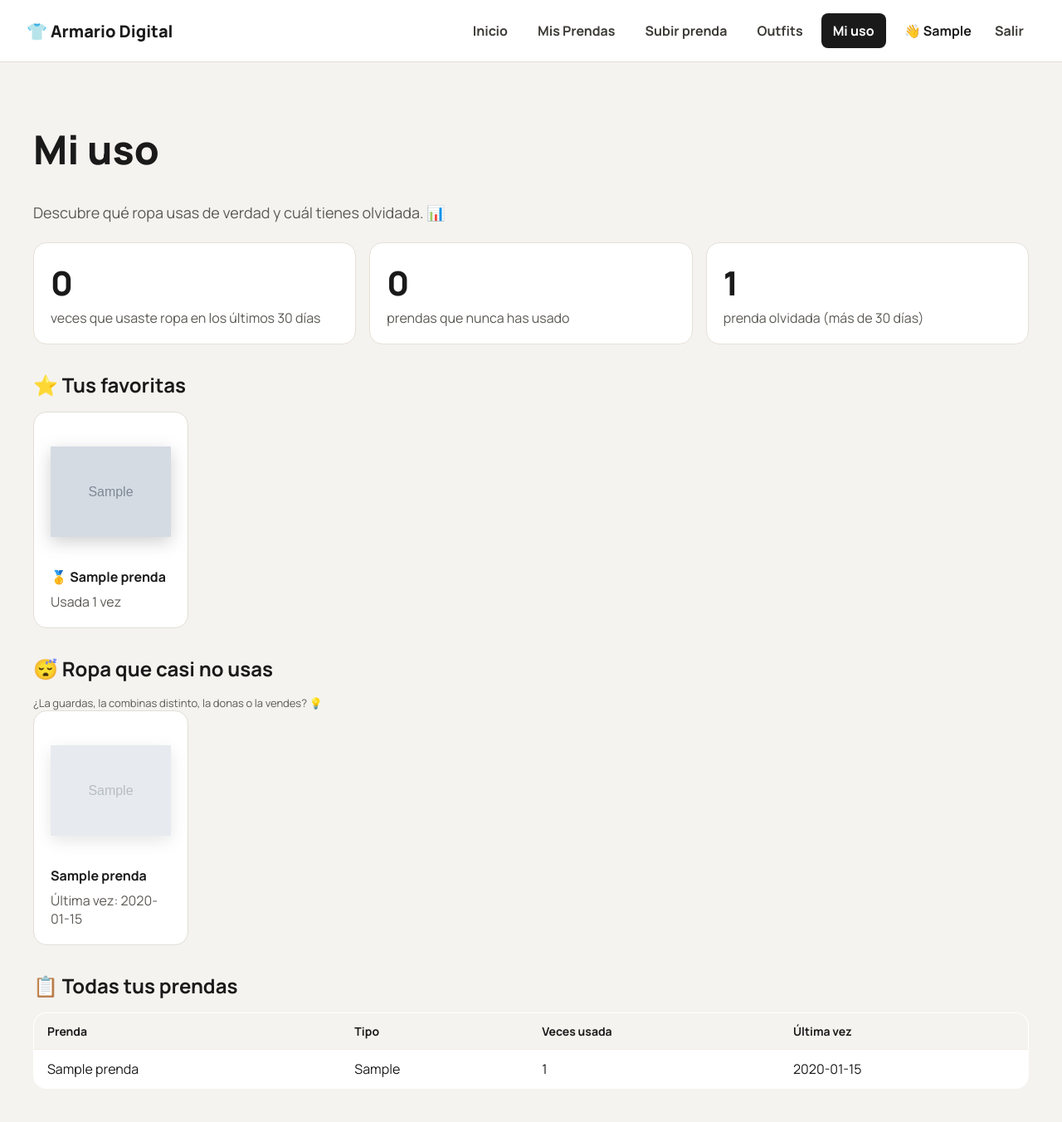
After one commit to araneaemerson-oss/armario-digital, a Flask app: page /mi-uso in a window 1280 px wide. The commit adds this page. Shown: the whole page at 83% size. Run offline with Flask 3, Linux system fonts and the light colour scheme; the visitor is signed in with stand-in values (Sample User, id 1); tables that the repository leaves empty hold one stand-in row (values such as "Sample post"); grey boxes marked "Sample" are stand-in pictures.

Commit message:
Outfit del día según el clima y estadísticas de uso de la ropa

```diff
--- a/app.py
+++ b/app.py
@@ -1,6 +1,6 @@
 from flask import Flask, render_template, request, redirect, flash, session, jsonify
 from werkzeug.security import generate_password_hash, check_password_hash
-import os, uuid, random, colorsys
+import os, uuid, random, colorsys, json, time, datetime, urllib.request
 from werkzeug.utils import secure_filename
 import sqlite3
 
@@ -61,6 +61,15 @@ def crear_tabla():
         columnas.append(columna["name"])
     if "usuario_id" not in columnas:
         conexion.execute("ALTER TABLE prendas ADD COLUMN usuario_id INTEGER REFERENCES usuarios(id)")
+
+    # Registro de uso: qué prenda te pusiste y qué día 📊
+    conexion.execute("""
+        CREATE TABLE IF NOT EXISTS usos(
+        usuario_id INTEGER REFERENCES usuarios(id),
+        prenda_id INTEGER REFERENCES prendas(id),
+        fecha TEXT,
+        PRIMARY KEY (usuario_id, prenda_id, fecha))
+        """)
 
     # Corrige los nombres automáticos viejos que quedaron mal ("Camisa blanco" → "Camisa blanca")
     for prenda in conexion.execute("SELECT id, nombre, tipo, color FROM prendas").fetchall():
@@ -297,6 +306,48 @@ def borrar_foto_del_disco(ruta_foto):
             os.remove(ruta_completa)
 
 
+# ---------- 🌦️ Clima de hoy (Open-Meteo: gratis y sin cuenta) ----------
+CIUDAD = {"nombre": "Guayaquil", "latitud": -2.19, "longitud": -79.89}
+DESCRIPCION_CLIMA = {
+    0: ("☀️", "Despejado"), 1: ("🌤️", "Casi despejado"), 2: ("⛅", "Parcialmente nublado"),
+    3: ("☁️", "Nublado"), 45: ("🌫️", "Neblina"), 48: ("🌫️", "Neblina"),
+    51: ("🌦️", "Llovizna"), 53: ("🌦️", "Llovizna"), 55: ("🌦️", "Llovizna fuerte"),
+    61: ("🌧️", "Lluvia ligera"), 63: ("🌧️", "Lluvia"), 65: ("🌧️", "Lluvia fuerte"),
+    80: ("🌦️", "Chubascos"), 81: ("🌧️", "Chubascos"), 82: ("⛈️", "Chubascos fuertes"),
+    95: ("⛈️", "Tormenta"), 96: ("⛈️", "Tormenta"), 99: ("⛈️", "Tormenta"),
+}
+clima_guardado = {"datos": None, "hora": 0}      # guardamos el clima 30 minutos para no preguntar a cada rato
+
+def clima_de_hoy():
+    if clima_guardado["datos"] and time.time() - clima_guardado["hora"] < 30 * 60:
+        return clima_guardado["datos"]
+    url = ("https://api.open-meteo.com/v1/forecast"
+           f"?latitude={CIUDAD['latitud']}&longitude={CIUDAD['longitud']}"
+           "&current=temperature_2m,precipitation,weather_code&timezone=auto")
+    try:
+        with urllib.request.urlopen(url, timeout=4) as respuesta:
+            actual = json.loads(respuesta.read())["current"]
+    except Exception as error:
+        print("No se pudo consultar el clima:", error)
+        return None                              # sin internet: la app sigue funcionando
+    codigo = int(actual.get("weather_code", 0))
+    icono, descripcion = DESCRIPCION_CLIMA.get(codigo, ("🌡️", "Clima de hoy"))
+    datos = {
+        "ciudad": CIUDAD["nombre"],
+        "temperatura": round(actual.get("temperature_2m", 0)),
+        "lluvia": actual.get("precipitation", 0) > 0 or 51 <= codigo <= 99,
+        "icono": icono,
+        "descripcion": descripcion,
+    }
+    clima_guardado["datos"] = datos
+    clima_guardado["hora"] = time.time()
+    return datos
+
+
+def hoy():
+    return datetime.date.today().isoformat()       # por ejemplo "2026-11-20"
+
+
 # ---------- Proteger las páginas: hay que iniciar sesión ----------
 PAGINAS_LIBRES = ["entrar", "registro", "static"]
 
@@ -346,7 +397,23 @@ def inicio():
     for prenda in lista_prendas:
         if prenda["tipo"] in conteo:       # por si hay un tipo viejo que ya no está en la lista
             conteo[prenda["tipo"]] += 1
-    return render_template("index.html", total=len(lista_prendas), conteo=conteo)
+
+    # 🌦️ "¿Qué me pongo hoy?": un outfit sugerido según el clima
+    clima = clima_de_hoy()
+    sugerencia, explicacion = [], []
+    if lista_prendas:
+        ids, explicacion = sugerir_outfit(lista_prendas, "Casual", clima)
+        sugerencia = [p for p in lista_prendas if p["id"] in ids]
+        sugerencia = sorted(sugerencia, key=lambda p: ORDEN_CUERPO.get(p["tipo"], 5))
+
+    # ¿Ya registraste qué te pusiste hoy?
+    conexion = conectar()
+    usadas_hoy = conexion.execute("SELECT COUNT(*) FROM usos WHERE usuario_id=? AND fecha=?",
+                                  (session["usuario_id"], hoy())).fetchone()[0]
+    conexion.close()
+
+    return render_template("index.html", total=len(lista_prendas), conteo=conteo, clima=clima,
+                           sugerencia=sugerencia, explicacion=explicacion, usadas_hoy=usadas_hoy)
 
 @app.route("/prendas")
 def prendas():
@@ -413,6 +480,7 @@ def borrar(id):
     if prenda:
         # también la sacamos de los outfits donde estaba
         conexion.execute("DELETE FROM outfit_prendas WHERE prenda_id=?", (id,))
+        conexion.execute("DELETE FROM usos WHERE prenda_id=?", (id,))
     conexion.execute(
         "DELETE FROM prendas WHERE id=? AND usuario_id=?", (id, session["usuario_id"])
     )
@@ -642,6 +710,73 @@ def nuevo_outfit():
     return render_template("nuevo_outfit.html", prendas=mis_prendas)
 
 
+# ---------- 📊 ¿Cuánto uso mi ropa? ----------
+def registrar_uso(ids_prendas):
+    # Guarda que hoy te pusiste estas prendas (solo las tuyas, y una vez por día)
+    conexion = conectar()
+    guardadas = 0
+    for prenda_id in ids_prendas:
+        es_mia = conexion.execute("SELECT id FROM prendas WHERE id=? AND usuario_id=?",
+                                  (prenda_id, session["usuario_id"])).fetchone()
+        if es_mia:
+            conexion.execute("INSERT OR IGNORE INTO usos (usuario_id, prenda_id, fecha) VALUES (?, ?, ?)",
+                             (session["usuario_id"], prenda_id, hoy()))
+            guardadas += 1
+    conexion.commit()
+    conexion.close()
+    return guardadas
+
+
+@app.route("/usar", methods=["POST"])
+def usar_prendas():
+    ids = []
+    for valor in request.form.getlist("prendas"):
+        if valor.isdigit():
+            ids.append(int(valor))
+    if registrar_uso(ids):
+        flash("✅ ¡Anotado! Hoy te pusiste este outfit")
+    return redirect(request.form.get("volver", "/"))
+
+
+@app.route("/outfits/usar/<int:id>", methods=["POST"])
+def usar_outfit(id):
+    conexion = conectar()
+    outfit = conexion.execute("SELECT id FROM outfits WHERE id=? AND usuario_id=?",
+                              (id, session["usuario_id"])).fetchone()
+    ids = []
+    if outfit:
+        for fila in conexion.execute("SELECT prenda_id FROM outfit_prendas WHERE outfit_id=?", (id,)).fetchall():
+            ids.append(fila["prenda_id"])
+    conexion.close()
+    if registrar_uso(ids):
+        flash("✅ ¡Anotado! Hoy te pusiste este outfit")
+    return redirect("/outfits")
+
+
+@app.route("/mi-uso")
+def mi_uso():
+    conexion = conectar()
+    # LEFT JOIN: traemos TODAS tus prendas, aunque nunca las hayas usado
+    filas = conexion.execute("""
+        SELECT prendas.*, COUNT(usos.fecha) AS veces, MAX(usos.fecha) AS ultima_vez
+        FROM prendas
+        LEFT JOIN usos ON usos.prenda_id = prendas.id AND usos.usuario_id = prendas.usuario_id
+        WHERE prendas.usuario_id = ?
+        GROUP BY prendas.id
+        ORDER BY veces DESC, prendas.nombre
+        """, (session["usuario_id"],)).fetchall()
+    hace_30_dias = (datetime.date.today() - datetime.timedelta(days=30)).isoformat()
+    usos_del_mes = conexion.execute("SELECT COUNT(*) FROM usos WHERE usuario_id=? AND fecha >= ?",
+                                    (session["usuario_id"], hace_30_dias)).fetchone()[0]
+    conexion.close()
+
+    favoritas = [p for p in filas if p["veces"] > 0][:3]
+    nunca_usadas = [p for p in filas if p["veces"] == 0]
+    olvidadas = [p for p in filas if p["veces"] > 0 and p["ultima_vez"] < hace_30_dias]
+    return render_template("mi_uso.html", prendas=filas, favoritas=favoritas, nunca_usadas=nunca_usadas,
+                           olvidadas=olvidadas, usos_del_mes=usos_del_mes)
+
+
 # ---------- Sugerir outfit con reglas de moda (gratis, sin IA) ----------
 COLORES_NEUTROS = ["negro", "blanco", "gris", "beige", "azul marino", "café", "crema", "nude"]
 
@@ -662,7 +797,7 @@ def elegir(candidatas, colores_elegidos):
         buenas = candidatas                    # si ninguna combina perfecto, usamos cualquiera
     return random.choice(buenas) if buenas else None
 
-def sugerir_outfit(prendas, ocasion):
+def sugerir_outfit(prendas, ocasion, clima=None):
     grupos = {"arriba": [], "abajo": [], "vestido": [], "pies": [], "chaqueta": [], "extra": []}
     grupo_de = {"Camisa": "arriba", "Blusa": "arriba", "Pantalón": "abajo", "Short": "abajo",
                 "Falda": "abajo", "Vestido": "vestido", "Zapatos": "pies", "Tacos": "pies",
@@ -677,6 +812,16 @@ def sugerir_outfit(prendas, ocasion):
         mismas = [p for p in grupos[grupo] if p["ocasion"] == ocasion]
         return mismas if mismas else grupos[grupo]
 
+    # 🌦️ Ajustes por el clima
+    hace_calor = clima is not None and clima["temperatura"] >= 27
+    hace_frio = clima is not None and clima["temperatura"] < 20
+    llueve = clima is not None and clima["lluvia"]
+    if hace_calor and not llueve:
+        frescas = [p for p in grupos["abajo"] if p["tipo"] in ["Short", "Falda"]]
+        if frescas:
+            grupos["abajo"] = frescas          # con calor preferimos short o falda
+        grupos["chaqueta"] = []                # y nada de chaqueta
+
     elegidas = []
     usar_vestido = grupos["vestido"] and (not (grupos["arriba"] and grupos["abajo"]) or random.random() < 0.4)
     if usar_vestido:
@@ -687,7 +832,7 @@ def sugerir_outfit(prendas, ocasion):
         return [], ["Te faltan prendas: necesitas una parte de arriba y una de abajo, o un vestido. 👕👖"]
 
     orden.append("pies")
-    if ocasion == "Formal" or random.random() < 0.3:
+    if ocasion == "Formal" or hace_frio or llueve or random.random() < 0.3:
         orden.append("chaqueta")
     if random.random() < 0.5:
         orden.append("extra")
@@ -710,6 +855,12 @@ def sugerir_outfit(prendas, ocasion):
         explicacion.append("🌈 Combinación en el mismo tono.")
     if any(p["ocasion"] == ocasion for p in elegidas):
         explicacion.append("✅ Elegimos prendas para la ocasión " + ocasion.lower() + ".")
+    if hace_calor and not llueve:
+        explicacion.append("☀️ Hace calor: elegimos algo fresco y sin chaqueta.")
+    if llueve:
+        explicacion.append("🌧️ Puede llover: una chaqueta te vendrá bien.")
+    elif hace_frio:
+        explicacion.append("🧥 Está fresco: agregamos una chaqueta.")
     if not grupos["pies"]:
         explicacion.append("👟 Tip: sube unos zapatos para completar tus outfits.")
     return [p["id"] for p in elegidas], explicacion
--- a/static/css/style.css
+++ b/static/css/style.css
@@ -1031,3 +1031,126 @@ button.outfit-fotos:hover .lupa {
 .sugerencia p {
     margin: 4px 0;
 }
+
+
+/* ---------- 🌦️ ¿Qué me pongo hoy? ---------- */
+.hoy {
+    display: grid;
+    grid-template-columns: 1fr 220px;
+    gap: 24px;
+    align-items: center;
+    background-color: #FFFFFF;
+    border: 1px solid #E5E1D8;
+    border-radius: 24px;
+    padding: 32px 40px;
+    margin-bottom: 40px;
+}
+.hoy h2 {
+    font-size: 28px;
+    margin: 4px 0 12px;
+}
+.hoy-clima {
+    margin: 0;
+    color: #5C5A55;
+    font-size: 16px;
+}
+.hoy-icono {
+    font-size: 24px;
+    vertical-align: middle;
+}
+.hoy-lista {
+    margin: 0 0 12px;
+    padding-left: 20px;
+    font-weight: 700;
+    line-height: 1.7;
+}
+.hoy .hero-botones {
+    margin-top: 16px;
+    align-items: center;
+}
+.hoy .hero-botones form {
+    margin: 0;
+}
+.hoy-listo {
+    font-weight: 700;
+    color: #2F5D50;
+}
+.hoy-figura {
+    display: flex;
+    flex-direction: column;
+    align-items: center;
+    height: 300px;
+    padding: 12px;
+    background-color: #E9E5DD;
+    border-radius: 16px;
+}
+
+/* ---------- 📊 Mi uso ---------- */
+.resumen-uso {
+    display: grid;
+    grid-template-columns: repeat(auto-fit, minmax(200px, 1fr));
+    gap: 16px;
+    margin-bottom: 32px;
+}
+.dato {
+    display: flex;
+    flex-direction: column;
+    gap: 4px;
+    background-color: #FFFFFF;
+    border: 1px solid #E5E1D8;
+    border-radius: 16px;
+    padding: 20px;
+    color: #5C5A55;
+}
+.dato-numero {
+    font-size: 40px;
+    font-weight: 800;
+    color: #1A1A1A;
+}
+.grilla-uso {
+    display: grid;
+    grid-template-columns: repeat(auto-fill, minmax(180px, 1fr));
+    gap: 16px;
+    margin-bottom: 32px;
+}
+.tarjeta-uso img {
+    height: 150px;
+}
+.tarjeta-uso h2 {
+    font-size: 16px;
+}
+.tarjeta-uso.apagada img {
+    opacity: 0.55;
+}
+.tabla-uso {
+    width: 100%;
+    border-collapse: collapse;
+    background-color: #FFFFFF;
+    border-radius: 16px;
+    overflow: hidden;
+    border: 1px solid #E5E1D8;
+}
+.tabla-uso th,
+.tabla-uso td {
+    padding: 12px 16px;
+    text-align: left;
+    border-bottom: 1px solid #F0ECE4;
+}
+.tabla-uso th {
+    background-color: #F5F3EF;
+    font-size: 14px;
+}
+
+@media (max-width: 700px) {
+    .hoy {
+        grid-template-columns: 1fr;
+        padding: 24px 20px;
+    }
+    .hoy-figura {
+        height: 240px;
+    }
+    .tabla-uso th:nth-child(2),
+    .tabla-uso td:nth-child(2) {
+        display: none;
+    }
+}
--- a/templates/base.html
+++ b/templates/base.html
@@ -19,6 +19,7 @@
                 <a href="/prendas" class="{% if request.path == '/prendas' or request.path.startswith('/editar') %}activo{% endif %}">Mis Prendas</a>
                 <a href="/subir" class="{% if request.path == '/subir' %}activo{% endif %}">Subir prenda</a>
                 <a href="/outfits" class="{% if request.path.startswith('/outfits') %}activo{% endif %}">Outfits</a>
+                <a href="/mi-uso" class="{% if request.path == '/mi-uso' %}activo{% endif %}">Mi uso</a>
                 <span class="nav-usuario">👋 {{ session.usuario_nombre|title }}</span>
                 <a href="/salir">Salir</a>
             {% endif %}
--- /dev/null
+++ b/templates/mi_uso.html
@@ -0,0 +1,60 @@
+{% extends "base.html" %}
+
+{% block contenido %}
+    <h1>Mi uso</h1>
+    <p class="subtitulo">Descubre qué ropa usas de verdad y cuál tienes olvidada. 📊</p>
+
+    {% if not prendas %}
+        <p class="vacio">Todavía no tienes prendas. <a href="/subir">¡Sube la primera!</a> 📸</p>
+    {% else %}
+        <div class="resumen-uso">
+            <div class="dato"><span class="dato-numero">{{ usos_del_mes }}</span><span>veces que usaste ropa en los últimos 30 días</span></div>
+            <div class="dato"><span class="dato-numero">{{ nunca_usadas|length }}</span><span>{% if nunca_usadas|length == 1 %}prenda que nunca has usado{% else %}prendas que nunca has usado{% endif %}</span></div>
+            <div class="dato"><span class="dato-numero">{{ olvidadas|length }}</span><span>{% if olvidadas|length == 1 %}prenda olvidada{% else %}prendas olvidadas{% endif %} (más de 30 días)</span></div>
+        </div>
+
+        {% if favoritas %}
+            <h2 class="titulo-seccion">⭐ Tus favoritas</h2>
+            <div class="grilla-uso">
+                {% for prenda in favoritas %}
+                    <div class="tarjeta tarjeta-uso">
+                        {% if prenda.foto %}<img src="{{ url_for('static', filename=prenda.foto) }}" alt="{{ prenda.nombre }}">{% endif %}
+                        <h2>{% if loop.first %}🥇 {% elif loop.index == 2 %}🥈 {% else %}🥉 {% endif %}{{ prenda.nombre }}</h2>
+                        <p>Usada {{ prenda.veces }} {% if prenda.veces == 1 %}vez{% else %}veces{% endif %}</p>
+                    </div>
+                {% endfor %}
+            </div>
+        {% else %}
+            <p class="vacio">Aún no anotas lo que te pones. En el <a href="/">Inicio</a> presiona <strong>"✅ Hoy me pongo esto"</strong>, o en tus <a href="/outfits">Outfits</a>, <strong>"✅ Me lo puse hoy"</strong>.</p>
+        {% endif %}
+
+        {% if olvidadas or nunca_usadas %}
+            <h2 class="titulo-seccion">😴 Ropa que casi no usas</h2>
+            <p class="ayuda">¿La guardas, la combinas distinto, la donas o la vendes? 💡</p>
+            <div class="grilla-uso">
+                {% for prenda in olvidadas + nunca_usadas %}
+                    <div class="tarjeta tarjeta-uso apagada">
+                        {% if prenda.foto %}<img src="{{ url_for('static', filename=prenda.foto) }}" alt="{{ prenda.nombre }}">{% endif %}
+                        <h2>{{ prenda.nombre }}</h2>
+                        <p>{% if prenda.veces == 0 %}Nunca usada{% else %}Última vez: {{ prenda.ultima_vez }}{% endif %}</p>
+                    </div>
+                {% endfor %}
+            </div>
+        {% endif %}
+
+        <h2 class="titulo-seccion">📋 Todas tus prendas</h2>
+        <table class="tabla-uso">
+            <thead><tr><th>Prenda</th><th>Tipo</th><th>Veces usada</th><th>Última vez</th></tr></thead>
+            <tbody>
+                {% for prenda in prendas %}
+                    <tr>
+                        <td>{{ prenda.nombre }}</td>
+                        <td>{{ prenda.tipo }}</td>
+                        <td>{{ prenda.veces }}</td>
+                        <td>{{ prenda.ultima_vez or "—" }}</td>
+                    </tr>
+                {% endfor %}
+            </tbody>
+        </table>
+    {% endif %}
+{% endblock %}
--- a/templates/outfits.html
+++ b/templates/outfits.html
@@ -33,6 +33,9 @@
                         {% for prenda in item.prendas %}{{ prenda.nombre }}{% if not loop.last %} + {% endif %}{% endfor %}
                     </p>
                     <div class="acciones">
+                        <form method="POST" action="/outfits/usar/{{ item.outfit.id }}">
+                            <button type="submit" class="boton boton-editar">✅ Me lo puse hoy</button>
+                        </form>
                         <form method="POST" action="/outfits/borrar/{{ item.outfit.id }}" onsubmit="return confirm('¿Seguro que quieres borrar este outfit? Tus prendas no se borran.')">
                             <button type="submit" class="boton boton-borrar">Borrar</button>
                         </form>
```
Also changed, not shown: templates/index.html (+41 -0 lines), test_app.py (+92 -0 lines), README.md.
